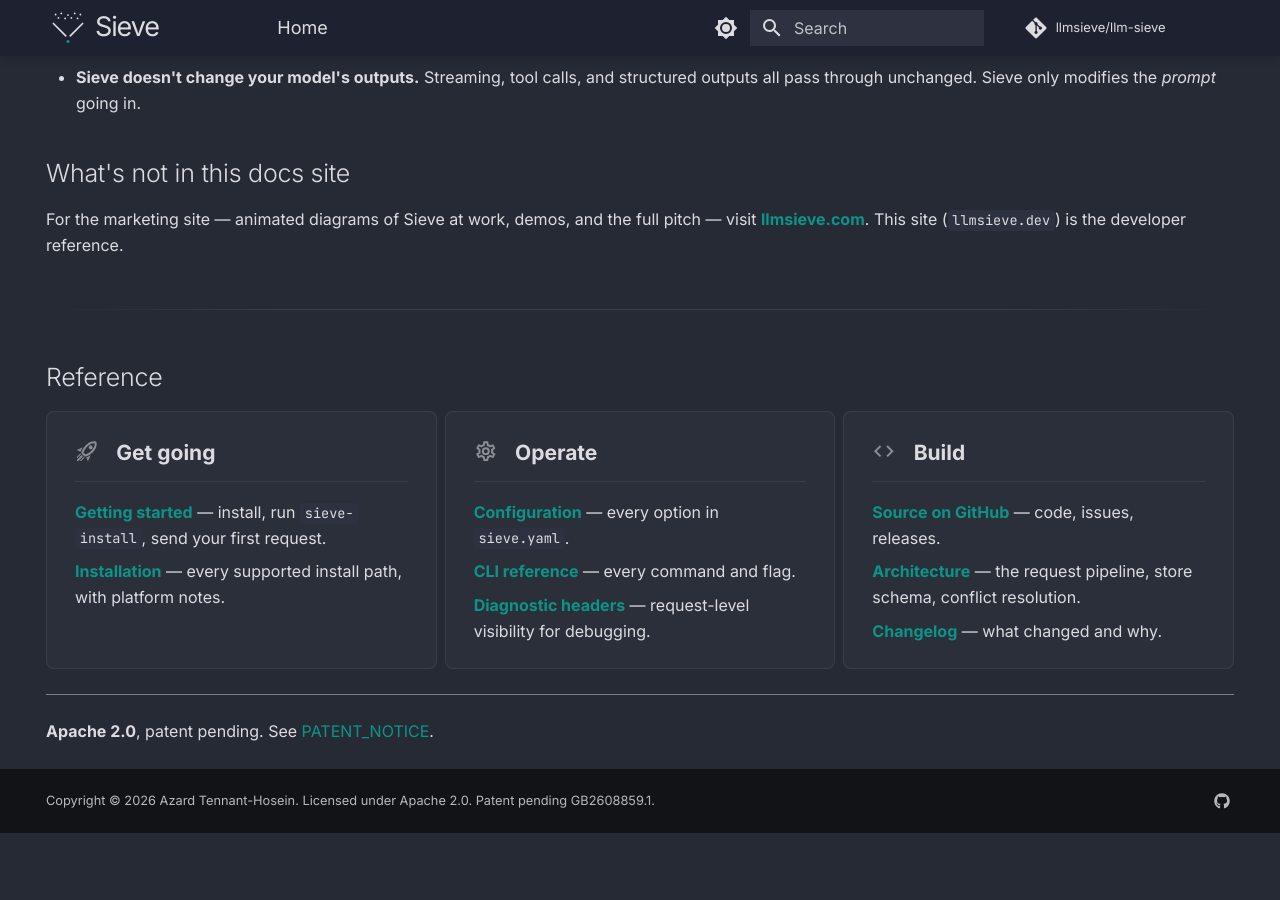
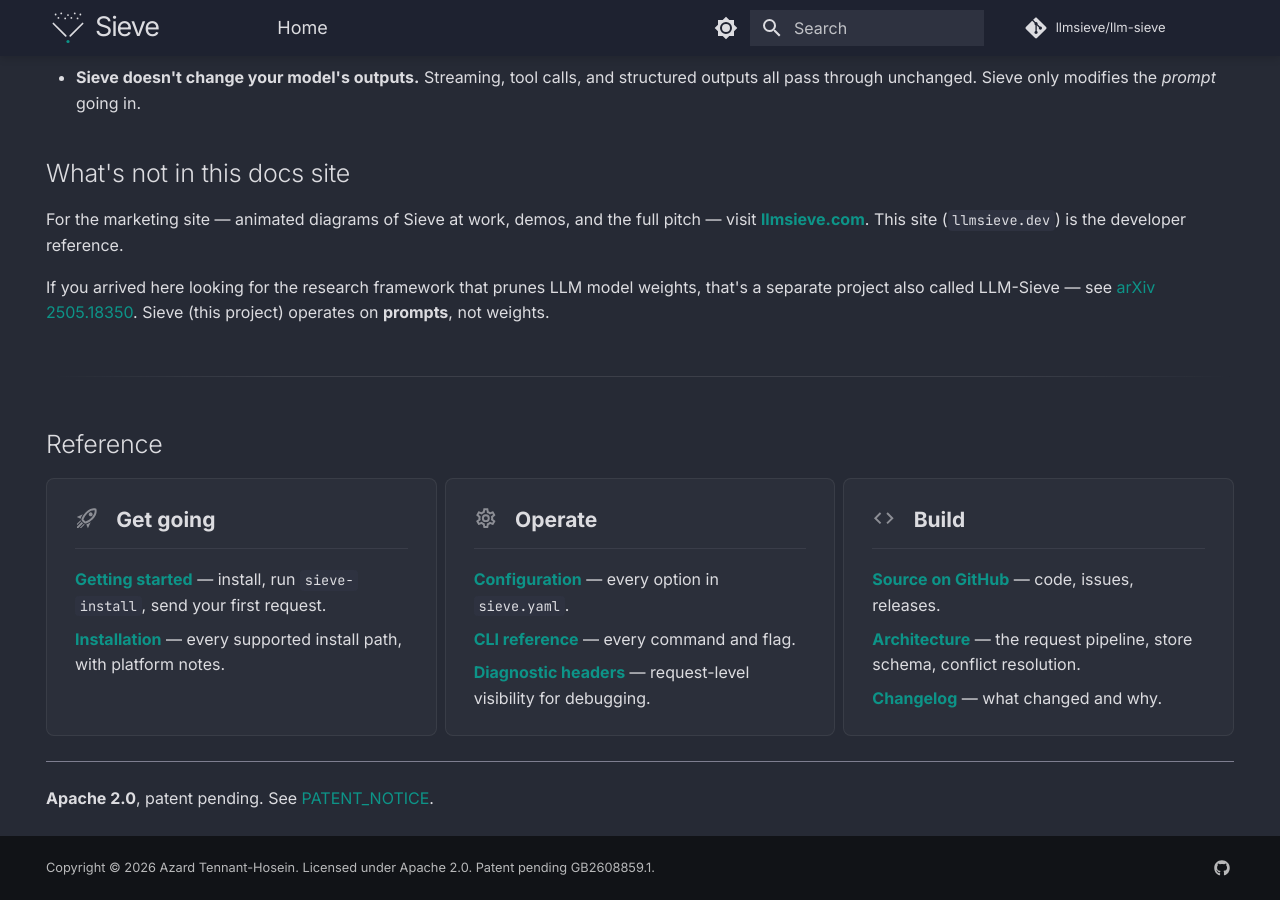
Before and after one commit to llmsieve/llm-sieve, an MkDocs documentation site: the page built from docs/index.md, in a window 1280 px wide and 900 px high, scrolled down 1999 px. Built offline with MkDocs 1.6.1 and Material for MkDocs 9.7.7, drawn with Linux system fonts in a browser that asks for light colours; comment, search, counter and statistics services are not loaded; before the commit the page ends 2832 px from its top, so only the background shows below that.

Commit message:
docs: README + docs index minor updates

```diff
--- a/docs/index.md
+++ b/docs/index.md
@@ -133,6 +133,8 @@
 
 For the marketing site — animated diagrams of Sieve at work, demos, and the full pitch — visit [**llmsieve.com**](https://llmsieve.com). This site (`llmsieve.dev`) is the developer reference.
 
+If you arrived here looking for the research framework that prunes LLM model weights, that's a separate project also called LLM-Sieve — see [arXiv 2505.18350](https://arxiv.org/abs/2505.18350). Sieve (this project) operates on **prompts**, not weights.
+
 <div class="sieve-divider"></div>
 
 ## Reference
```
Also changed, not shown: README.md (+2 -0 lines).
